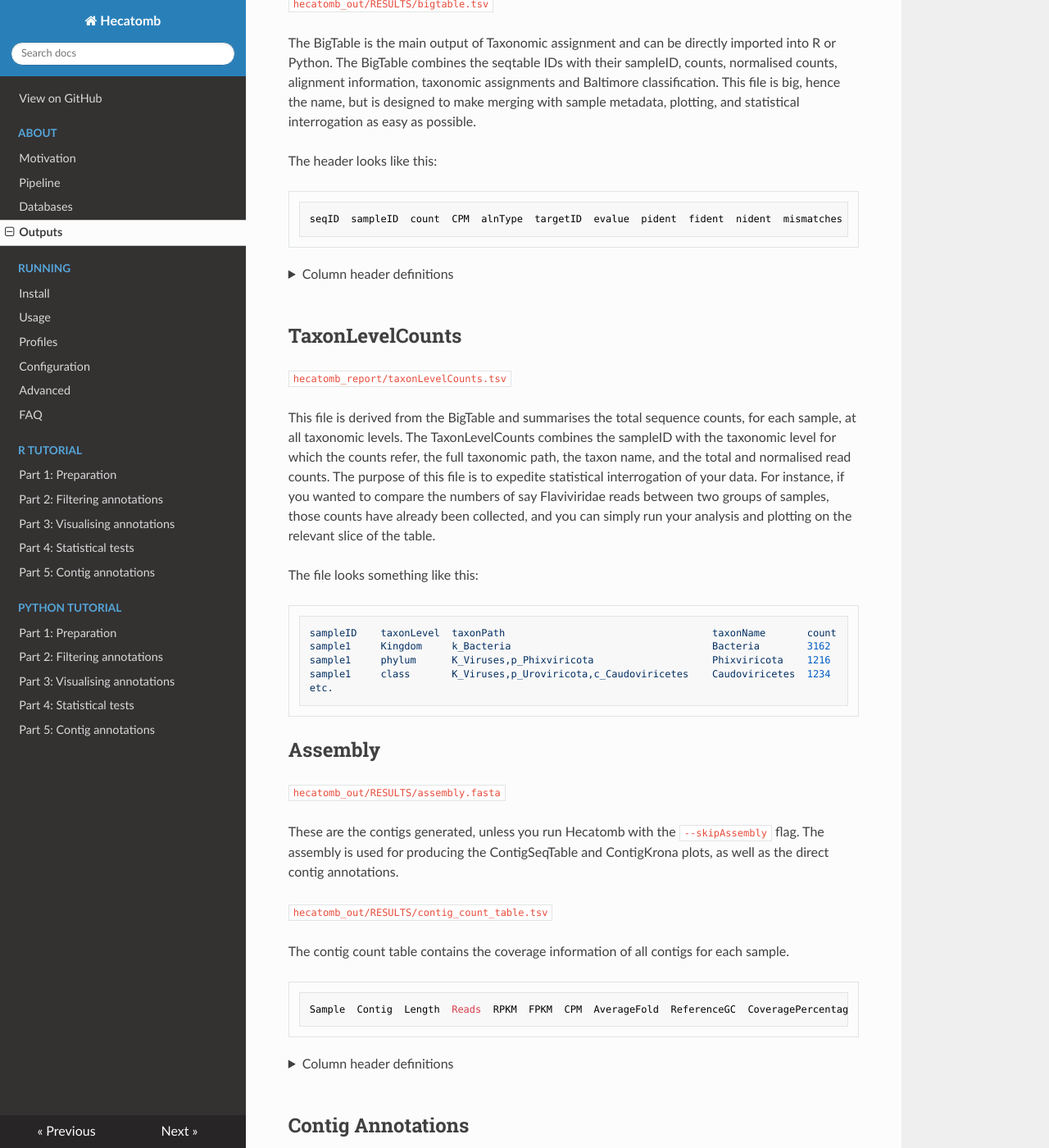
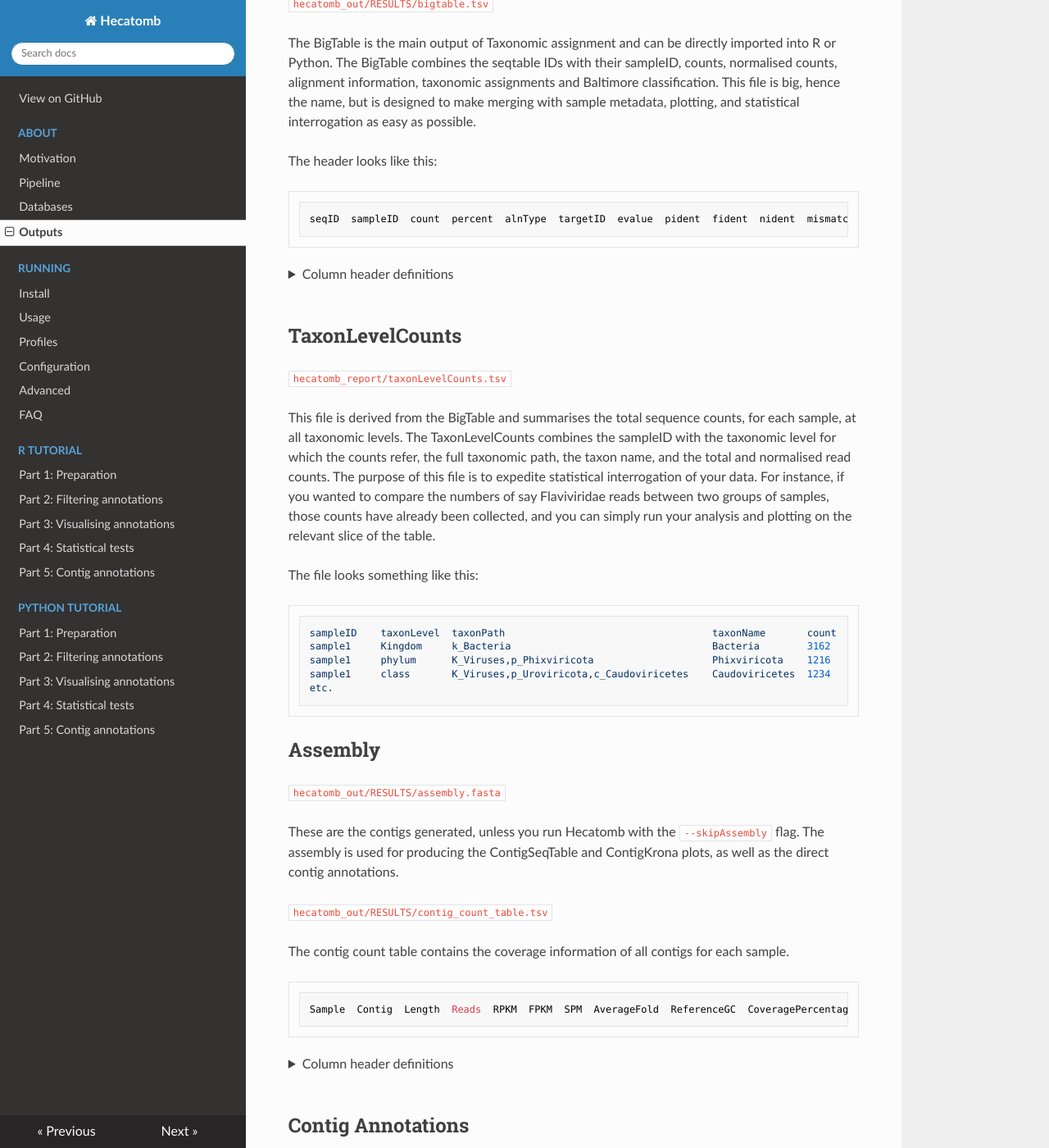
Before and after one commit to shandley/hecatomb, an MkDocs documentation site: the page built from docs/outputs.md, in a window 1280 px wide and 1400 px high, scrolled down 687 px. Shown: the whole window at 82% size. Built offline with MkDocs 1.6.1, drawn with Linux system fonts in a browser that asks for light colours; nearby versions of some CDN libraries; a script that is not in the unit is left out; some of the changed text lies outside the part shown.

Commit message:
update docs

````diff
--- a/docs/outputs.md
+++ b/docs/outputs.md
@@ -30,7 +30,7 @@ This file is big, hence the name, but is designed to make merging with sample me
 The header looks like this:
 
 ```text
-seqID  sampleID  count  CPM  alnType  targetID  evalue  pident  fident  nident  mismatches  qcov  tcov  qstart  qend  qlen  tstart  tend  tlen  alnlen  bits  targetName  taxMethod  kingdom  phylum  class  order  family  genus  species  baltimoreType  baltimoreGroup
+seqID  sampleID  count  percent  alnType  targetID  evalue  pident  fident  nident  mismatches  qcov  tcov  qstart  qend  qlen  tstart  tend  tlen  alnlen  bits  targetName  taxMethod  kingdom  phylum  class  order  family  genus  species  baltimoreType  baltimoreGroup
 ```
 
 <details>
@@ -38,7 +38,7 @@ seqID  sampleID  count  CPM  alnType  targetID  evalue  pident  fident  nident
     <b>seqID:</b> Sequence ID (format = sampleID:count:uniqueInt)<br>
     <b>sampleID:</b> The sample IDs derived from the read files<br>
     <b>count:</b> The number of reads represented by the sequence<br>
-    <b>CPM:</b> Counts Per Million (counts normalized by library size)<br>
+    <b>percent:</b> Percent of the host-removed reads (normalised count)<br>
     <b>alnType:</b> Type of alignment (aa = amino acid, nt = nucleotide)<br>
     <b>targetID:</b> The UniProt or NCBI ID of the database target sequence<br>
     <b>evalue:</b> expect value of the alignment (less is better)<br>
@@ -98,7 +98,7 @@ The assembly is used for producing the ContigSeqTable and ContigKrona plots, as
 The contig count table contains the coverage information of all contigs for each sample.
 
 ```text
-Sample  Contig  Length  Reads  RPKM  FPKM  CPM  AverageFold  ReferenceGC  CoveragePercentage  CoverageBases  MedianFold
+Sample  Contig  Length  Reads  RPKM  FPKM  SPM  AverageFold  ReferenceGC  CoveragePercentage  CoverageBases  MedianFold
 ```
 
 <details>
@@ -107,7 +107,7 @@ Sample  Contig  Length  Reads  RPKM  FPKM  CPM  AverageFold  ReferenceGC  Covera
     <b>Contig:</b> The contig ID in assembly.fasta <br>
     <b>RPKM:</b> Reads Per Kilobase Million - see https://www.rna-seqblog.com/rpkm-fpkm-and-tpm-clearly-explained/ <br>
     <b>FPKM:</b> Fragments Per Kilobase Million - see https://www.rna-seqblog.com/rpkm-fpkm-and-tpm-clearly-explained/ <br>
-    <b>CPM:</b> Counts Per Million (counts normalized by library size) <br>
+    <b>SPM:</b> Sequences Per Million (counts normalized by library size) <br>
     <b>AverageFold:</b> Average read coverage of contig <br>
     <b>ReferenceGC:</b> Contig GC content <br>
     <b>CoveragePercentage:</b> Percent of contig covered by alignments <br>
@@ -140,7 +140,7 @@ chimeric contigs, recombination or horizontal transfer events.
 The header looks like this:
 
 ```text
-contigID  seqID  start  stop  len  qual  count  CPM  alnType  taxMethod  kingdom  phylum  class  order  family  genus  species  baltimoreType  baltimoreGroup
+contigID  seqID  start  stop  len  qual  count  percent  alnType  taxMethod  kingdom  phylum  class  order  family  genus  species  baltimoreType  baltimoreGroup
 ```
 
 <details>
@@ -152,7 +152,7 @@ contigID  seqID  start  stop  len  qual  count  CPM  alnType  taxMethod  kingdom
     <b>len:</b> Alignment length<br>
     <b>qual:</b> Alignment quality<br>
     <b>count:</b> The number of reads represented by the sequence<br>
-    <b>CPM:</b> Counts Per Million (counts normalized by library size)<br>
+    <b>percent:</b> Percent of the host-removed reads (normalised count)<br>
     <b>alnType:</b> Type of alignment (aa = amino acid, nt = nucleotide)<br>
     <b>taxMethod:</b> Method used to assign taxonomy (either Lowest Common Ancestor, "LCA"; or top hit sequence, "topHit")<br>
     <b>kingdom/phylum/class/order/family/genus/species:</b> Taxonomy annotations<br>
````
